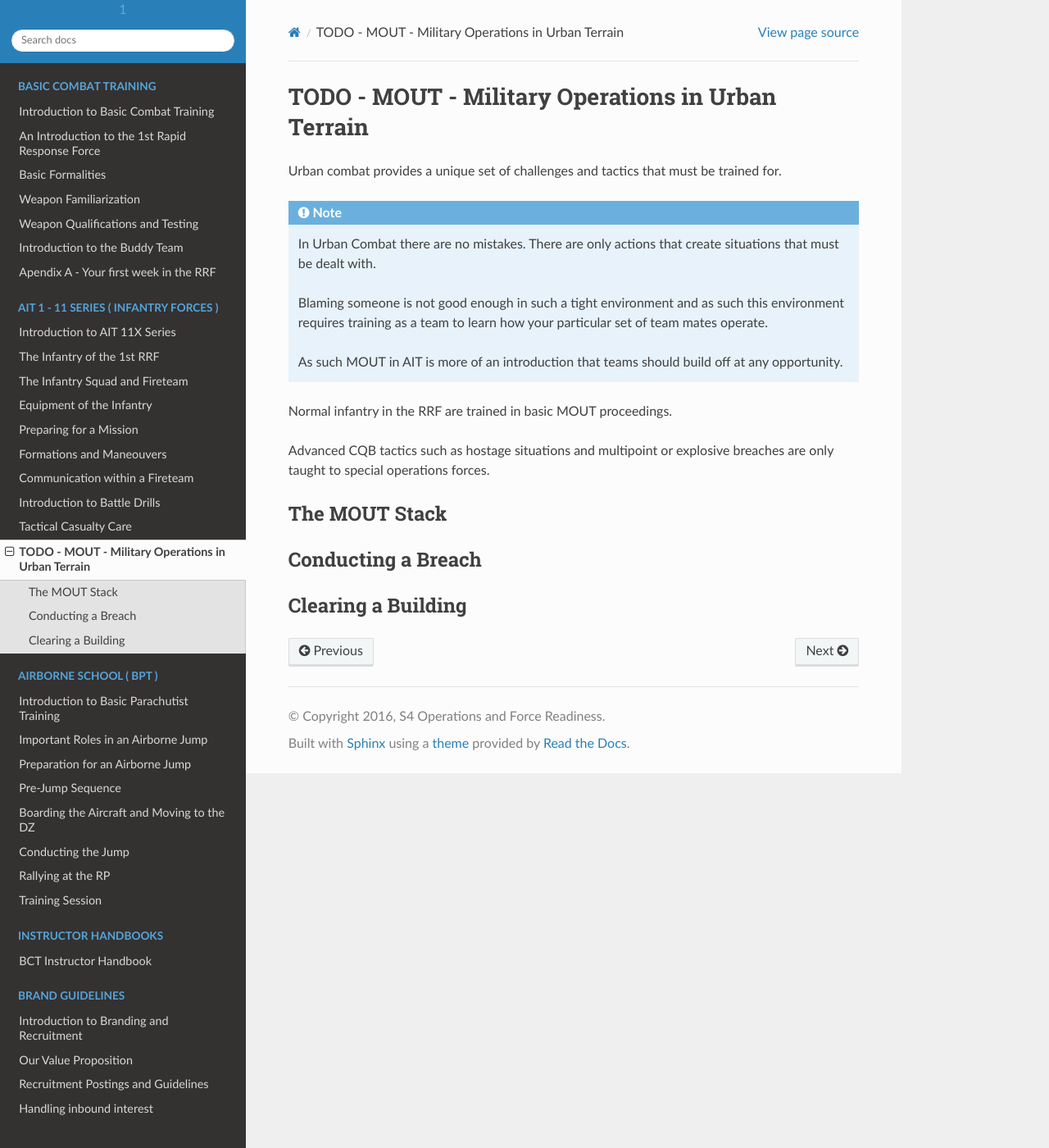
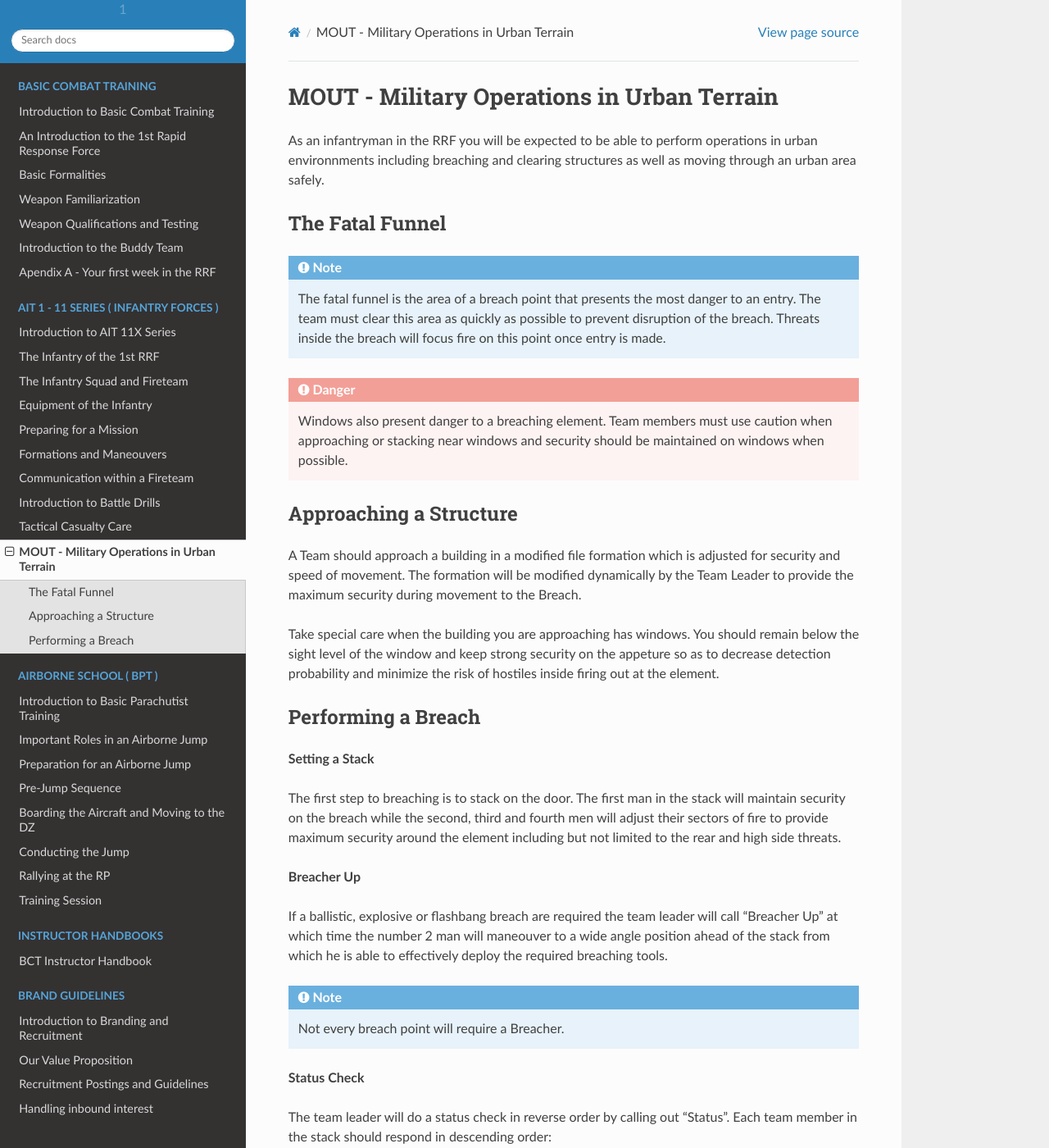
Before and after one commit to 1st-rapid-response-force/Training-Programs, a Sphinx documentation site: the page built from docs/source/ait_11/mout.rst, in a window 1280 px wide and 1400 px high. Shown: the whole window at 82% size. Built offline with Sphinx 7.4.7 and the Read the Docs theme 2.0.0, drawn with Linux system fonts in a browser that asks for light colours; formulas are drawn with MathJax 3; some of the changed text lies outside the part shown.

Commit message:
Write bulk of breach information
Signed-off-by: Alexander Christie <alex@briefly.io>

```diff
--- a/docs/source/ait_11/mout.rst
+++ b/docs/source/ait_11/mout.rst
@@ -1,26 +1,51 @@
-TODO - MOUT - Military Operations in Urban Terrain
+MOUT - Military Operations in Urban Terrain
 ===================================================
 
-Urban combat provides a unique set of challenges and tactics that must be trained for.
+As an infantryman in the RRF you will be expected to be able to perform operations in urban environnments including breaching and clearing structures as well as moving through an urban area safely.
+
+The Fatal Funnel
+----------------
 
 .. note::
+  The fatal funnel is the area of a breach point that presents the most danger to an entry.  The team must clear this area as quickly as possible to prevent disruption of the breach.  Threats inside the breach will focus fire on this point once entry is made.
 
-  In Urban Combat there are no mistakes. There are only actions that create situations that must be dealt with.
+.. danger::
+  Windows also present danger to a breaching element.  Team members must use caution when approaching or stacking near windows and security should be maintained on windows when possible.
 
-  Blaming someone is not good enough in such a tight environment and as such this environment requires training as a team to learn how your particular set of team mates operate.
+Approaching a Structure
+-----------------------
 
-  As such MOUT in AIT is more of an introduction that teams should build off at any opportunity.
+A Team should approach a building in a modified file formation which is adjusted for security and speed of movement. The formation will be modified dynamically by the Team Leader to provide the maximum security during movement to the Breach.
 
-Normal infantry in the RRF are trained in basic MOUT proceedings.
+Take special care when the building you are approaching has windows. You should remain below the sight level of the window and keep strong security on the appeture so as to decrease detection probability and minimize the risk of hostiles inside firing out at the element.
 
-Advanced CQB tactics such as hostage situations and multipoint or explosive breaches are only taught to special operations forces.
-
-The MOUT Stack
----------------
-
-
-Conducting a Breach
+Performing a Breach
 --------------------
 
-Clearing a Building
---------------------
+**Setting a Stack**
+
+The first step to breaching is to stack on the door. The first man in the stack will maintain security on the breach while the second, third and fourth men will adjust their sectors of fire to provide maximum security around the element including but not limited to the rear and high side threats.
+
+**Breacher Up**
+
+If a ballistic, explosive or flashbang breach are required the team leader will call "Breacher Up" at which time the number 2 man will maneouver to a wide angle position ahead of the stack from which he is able to effectively deploy the required breaching tools.
+
+.. note::
+  Not every breach point will require a Breacher.
+
+**Status Check**
+
+The team leader will do a status check in reverse order by calling out "Status". Each team member in the stack should respond in descending order:
+
+"4 up", "3 up", "2 up", "1 up"
+
+If any team member fails to call ready or says they are "down" then the formation will hold until the issue has been resolved.
+
+**Clearing the Funnel**
+
+The team leader will call breach at which time the team should move to clear the fatal funnel as quickly as possible and begin movement to the points of domination.
+
+Team members should alternate the direction of travel starting from the first man in. There is not a need to coordinate this information before the breach and it should be reactive.
+
+.. warning::
+  A common mistake for new soldiers is to think that the breaching team should move through the center of the room. In general you should remain close to the walls during your movement to a point of domination so that you are not exposed to unnecessary angles.
```
